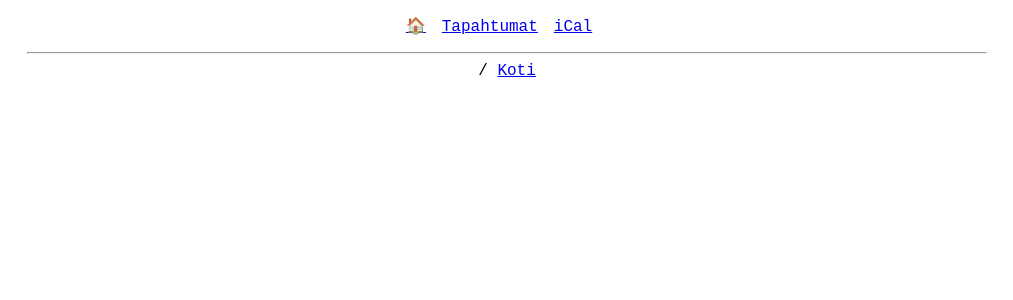
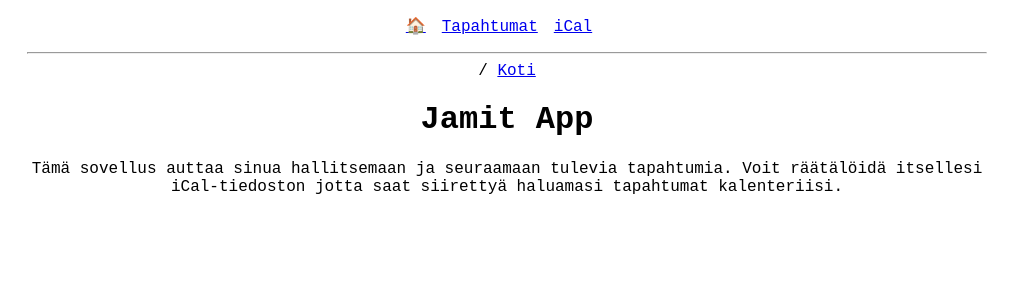
Before and after one commit to taasko/jamit-app, a React (Vite) app: page / in a window 1280 px wide. Shown: the top 300 px of the page, without its empty margins (133-1146 px from the left). Built offline with nearby package versions, Linux system fonts and the light colour scheme.

Commit message:
feat: add home page

```diff
--- a/src/App.tsx
+++ b/src/App.tsx
@@ -2,6 +2,7 @@ import { createBrowserRouter, RouterProvider } from "react-router-dom";
 
 import Root from "./Root";
 import ErrorPage from "./ErrorPage";
+import Home from "./Home";
 import EventList from "./Events/List";
 import EventView from "./Events/View";
 import ICal from "./Events/ICal";
@@ -22,6 +23,10 @@ const router = createBrowserRouter(
       },
 
       children: [
+        {
+          index: true,
+          element: <Home />,
+        },
         {
           path: "events",
           loader: () => ({ events }),
--- /dev/null
+++ b/src/Home.tsx
@@ -0,0 +1,13 @@
+export default function Home() {
+  return (
+    <div>
+      <h1>Jamit App</h1>
+
+      <p>
+        Tämä sovellus auttaa sinua hallitsemaan ja seuraamaan tulevia
+        tapahtumia. Voit räätälöidä itsellesi iCal-tiedoston jotta saat
+        siirettyä haluamasi tapahtumat kalenteriisi.
+      </p>
+    </div>
+  );
+}
```
